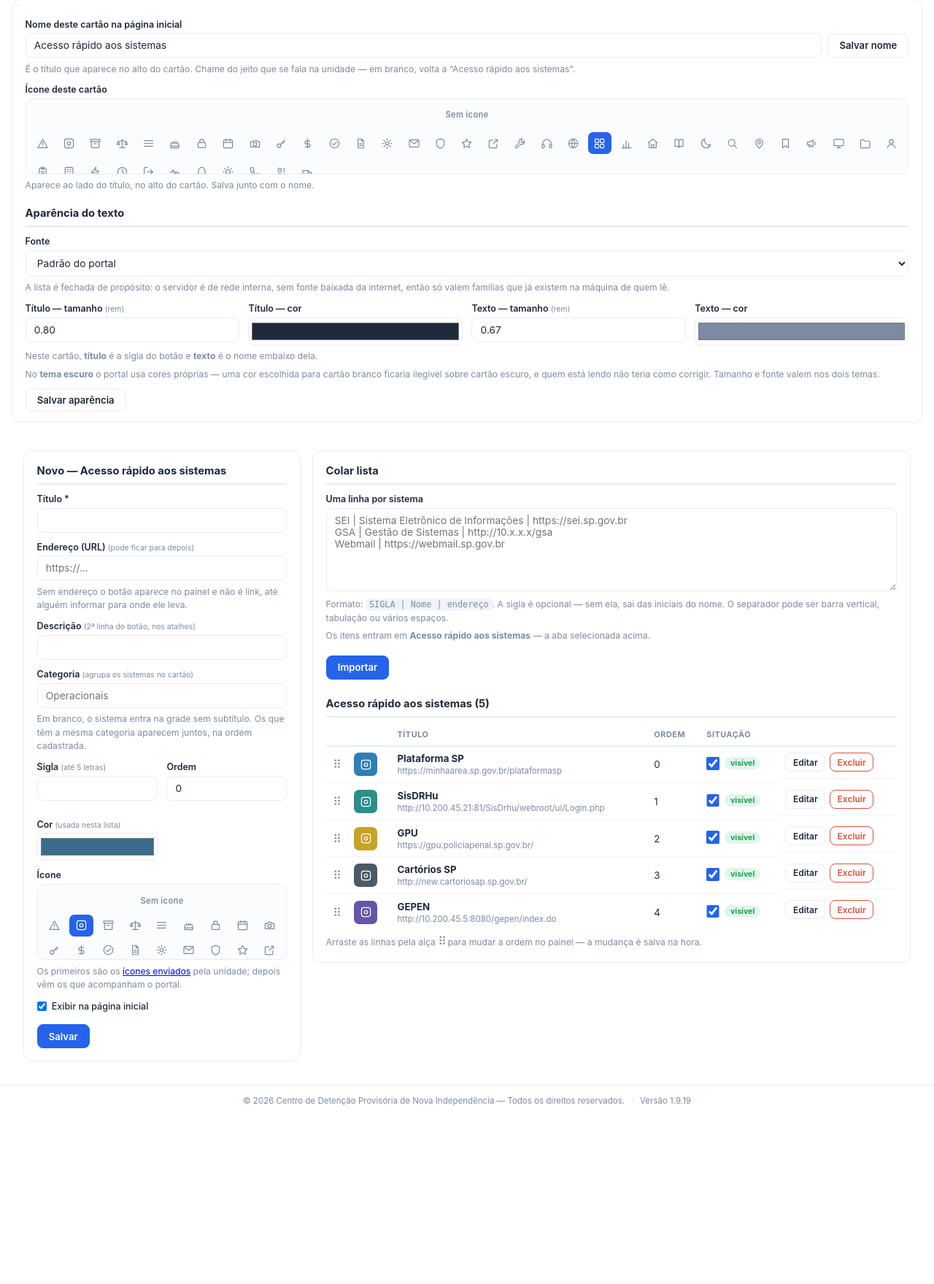
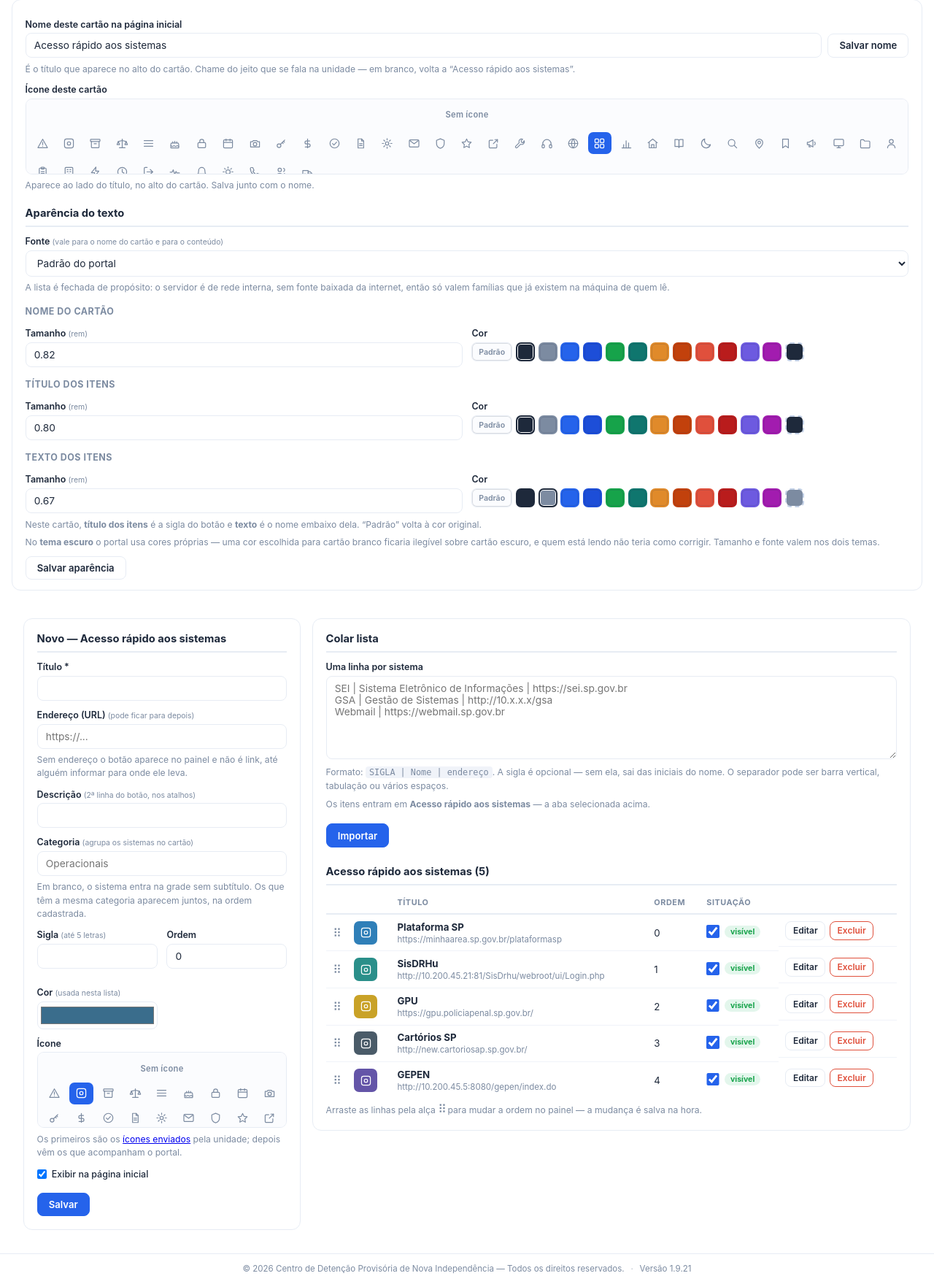
Before and after one commit to jpfagiani/portal, a Flask app: page /admin/links in a window 1280 px wide. Shown: the part 347-2106 px from the top of the page at 73% size. Before the commit the page ends 1862 px from the top, so only its background shows below. Run offline with Flask 3, Linux system fonts and the light colour scheme; the visitor is signed in with stand-in values (Sample User, id 1); data comes from the database, SQL or seed files in the repository; data that the repository does not hold is empty.

Commit message:
Add files via upload

```diff
--- a/app.py
+++ b/app.py
@@ -486,11 +486,19 @@ CARTAO_APARENCIA = {
     # Medidas do cartão do painel, que é do que a tela de Ramais fala. A página
     # "ver todos" é outra coisa — três colunas de lista — e tem medida própria.
     'ramais':        ('ramais',   '0.74', '#1e293b', '0.78', '#1e293b'),
+    # Últimas notícias: título de cada notícia em vermelho e um pouco maior que
+    # os demais cartões (era .80–.85rem e cor do texto); o texto é a data.
+    'noticias':      ('noticias', '0.95', '#b91c1c', '0.68', '#7c8ba1'),
 }
+# Nome do cartão (o cabeçalho "ÚLTIMAS NOTÍCIAS", "ATALHOS ÚTEIS"...): tamanho e
+# cor próprios, iguais em todos os cartões. Os padrões são o que a folha já
+# desenhava (.82rem, cor do texto), então nada muda de lugar até alguém mexer.
+CAB_TAM_PADRAO, CAB_COR_PADRAO = '0.82', '#1e293b'
 PADROES.update({
     chave: valor
     for pref, t_tam, t_cor, x_tam, x_cor in CARTAO_APARENCIA.values()
     for chave, valor in ((f'{pref}_fonte', 'padrao'),
+                         (f'{pref}_cab_tam', CAB_TAM_PADRAO), (f'{pref}_cab_cor', CAB_COR_PADRAO),
                          (f'{pref}_titulo_tam', t_tam), (f'{pref}_titulo_cor', t_cor),
                          (f'{pref}_texto_tam', x_tam),  (f'{pref}_texto_cor', x_cor))
     if chave not in PADROES})
@@ -519,6 +527,7 @@ CARTAO_PARTES = {
     'sistemas': ('a sigla do botão', 'o nome embaixo dela'),
     'atalhos':  ('o nome do atalho', 'a descrição embaixo dele'),
     'ramais':   ('o nome do setor',  'o número do ramal'),
+    'noticias': ('o título de cada notícia', 'a data e a categoria acima dele'),
 }
 
 
@@ -526,6 +535,7 @@ def campos_aparencia(chave):
     """(campo, faixa) de cada ajuste do cartão. Faixa só para tamanho."""
     pref = CARTAO_APARENCIA[chave][0]
     return ((f'{pref}_fonte', None),
+            (f'{pref}_cab_tam', (0.6, 1.8)), (f'{pref}_cab_cor', None),
             (f'{pref}_titulo_tam', (0.6, 2.0)), (f'{pref}_titulo_cor', None),
             (f'{pref}_texto_tam', (0.5, 2.0)),  (f'{pref}_texto_cor', None))
 
@@ -629,6 +639,11 @@ def posicao_capa(valor):
 def cor_hexa(valor, padrao):
     valor = (valor or '').strip()
     return valor if _HEX.match(valor) else padrao
+
+
+# A paleta de amostras fica disponível a qualquer template, inclusive os macros
+# importados sem contexto (campos.html), que desenham a aparência dos cartões.
+app.jinja_env.globals['PALETA'] = PALETA
 
 
 @app.template_global()
@@ -1122,6 +1137,7 @@ def init_db():
             # "Leia também" começa desligado: ligá-lo é escolha de cada página,
             # e as já existentes não ganham um bloco novo por conta da atualização.
             ('paginas_lateral', 'mostrar_leia',   'INTEGER NOT NULL DEFAULT 0'),
+            ('noticias', 'ordem',    'INTEGER NOT NULL DEFAULT 0'),
             ('ramais',   'destaque', 'INTEGER NOT NULL DEFAULT 0'),
             ('usuarios', 'ultimo_acesso', "TEXT DEFAULT ''")):
         existentes = {c[1] for c in con.execute(f'PRAGMA table_info({tabela})')}
@@ -1246,7 +1262,7 @@ def _valida_csrf():
             abort(400, 'Sessão expirada. Recarregue a página e tente de novo.')
 
 
-VERSAO = '1.9.19'
+VERSAO = '1.9.21'
 
 MESES = ['Janeiro', 'Fevereiro', 'Março', 'Abril', 'Maio', 'Junho', 'Julho',
          'Agosto', 'Setembro', 'Outubro', 'Novembro', 'Dezembro']
--- a/static/limpo.css
+++ b/static/limpo.css
@@ -330,8 +330,8 @@ a.lp-destaque:hover{background:var(--azul-forte)}
 .not-item{display:flex;gap:.6rem;align-items:center;text-decoration:none;color:inherit;padding:.35rem;border-radius:10px;background:var(--cartao-suave)}
 .not-item:hover,.not-item:focus-visible{outline:0;box-shadow:inset 0 0 0 1px var(--azul)}
 .not-item img{width:3.4rem;height:3.4rem;object-fit:cover;border-radius:8px;flex-shrink:0}
-.not-item small{display:block;color:var(--texto-fraco);font-size:.68rem}
-.not-item strong{font-size:.85rem;line-height:1.25}
+.not-item small{display:block;color:var(--noticias-texto-cor,var(--texto-fraco));font-size:var(--noticias-texto-tam,.68rem);font-family:var(--noticias-fonte,inherit)}
+.not-item strong{font-size:var(--noticias-titulo-tam,.95rem);color:var(--noticias-titulo-cor,#b91c1c);font-family:var(--noticias-fonte,inherit);line-height:1.25}
 .not-todas{font-size:.8rem;color:var(--azul);text-decoration:none;font-weight:600;align-self:flex-end}
 .pagina-noticia{max-width:none}
 .noticia-cat{font-size:.72rem;font-weight:700;text-transform:uppercase;letter-spacing:.06em;color:var(--azul)}
@@ -353,7 +353,7 @@ a.lp-destaque:hover{background:var(--azul-forte)}
 .lateral-paginas .not-lista{gap:.45rem}
 .lateral-paginas .not-item{align-items:flex-start;padding:.4rem}
 .lateral-paginas .not-item img{width:2.6rem;height:2.6rem}
-.lateral-paginas .not-item strong{font-size:.8rem;line-height:1.3}
+.lateral-paginas .not-item strong{line-height:1.3}
 .lateral-paginas .not-todas{font-size:.74rem}
 .regiao-topo .cartao[data-larg="3"] .ladrilhos{grid-template-columns:repeat(auto-fill,minmax(190px,1fr))}
 .lateral-paginas>.cartao:first-child{padding-top:0}
@@ -582,3 +582,8 @@ a.lp-destaque:hover{background:var(--azul-forte)}
 
 .lista-admin{display:flex;flex-wrap:wrap;gap:.5rem;align-items:flex-start;padding:.5rem 1rem;border-bottom:1px dashed #cbd5e1}
 .lista-admin details{flex:1 1 100%}.lista-admin ul{margin:.4rem 0 0;padding-left:1rem;list-style:none}
+/* Puxadores azuis de arrastar sobre as imagens dos cartões: removidos da tela.
+   O tamanho da imagem continua sendo ajustado na edição do cartão. */
+.com-img-alca,.com-img-etiqueta{display:none!important}
+.com-img-caixa[data-editavel].livre .com-imagem{cursor:auto}
+.cartao-cab h2::before,.tela-livre>.cartao .cartao-cab h2::before{content:none!important;display:none!important}
--- a/static/paleta.js
+++ b/static/paleta.js
@@ -6,6 +6,8 @@
     consegue representar ausência de cor: ele sempre devolve alguma. */
 (function () {
   document.querySelectorAll('[data-paleta]').forEach(function (paleta) {
+    if (paleta.dataset.pronta) return;   // a tela pode carregar o script duas vezes
+    paleta.dataset.pronta = '1';
     var campo = paleta.querySelector('[data-paleta-valor]');
     var livre = paleta.querySelector('[data-paleta-livre]');
     var amostras = paleta.querySelectorAll('.paleta-amostra');
--- a/static/style.css
+++ b/static/style.css
@@ -74,6 +74,10 @@ html[data-tema="escuro"]{
   --chamados-titulo-cor:#e4eaf6; --chamados-texto-cor:#8a99b5;
   --reservas-titulo-cor:#e4eaf6; --reservas-texto-cor:#8a99b5;
   --ramais-titulo-cor:#e4eaf6;   --ramais-texto-cor:#e4eaf6;
+  --noticias-titulo-cor:#f87171; --noticias-texto-cor:#8a99b5;
+  --cartao1-cab-cor:#e4eaf6; --cartao2-cab-cor:#e4eaf6; --cartao3-cab-cor:#e4eaf6;
+  --cartao4-cab-cor:#e4eaf6; --cartao5-cab-cor:#e4eaf6; --sistemas-cab-cor:#e4eaf6;
+  --atalhos-cab-cor:#e4eaf6; --ramais-cab-cor:#e4eaf6;   --noticias-cab-cor:#e4eaf6;
 }
 
 *{box-sizing:border-box;margin:0;padding:0}
@@ -1116,6 +1120,7 @@ html[data-tema="escuro"] .img-fundo .livre-corpo::before{opacity:.12}
    moldura: é a mesma caixa, outro assunto. */
 .aparencia-cartao{margin-top:.2rem}
 .aparencia-cartao .acoes{margin-top:.6rem}
+.aparencia-sub{font-size:.78rem;margin:1rem 0 .2rem;color:var(--texto-fraco);text-transform:uppercase;letter-spacing:.5px}
 
 /* ── conteúdo dos itens do cartão ──────────────────────────────────────────
    Imagem e vídeo são conteúdo, não decoração: ocupam a largura do texto e
@@ -1401,3 +1406,8 @@ html[data-tema="escuro"] .com-img-link-fundo:hover .com-img-fundo{opacity:.2}
 .livre-menu button:disabled{opacity:.4;cursor:default}
 .livre-menu button.perigo{color:#dc2626}
 .livre-menu kbd{font:inherit;font-size:.72rem;color:var(--texto-fraco,#7c8ba1)}
+
+/* posição das notícias no admin */
+.pos-noticia{white-space:nowrap}
+.mover-noticia{display:inline-flex;gap:2px;margin-left:.4rem}
+.mover-noticia .btn{padding:0 .35rem;min-width:0;line-height:1.4}
--- a/templates/base.html
+++ b/templates/base.html
@@ -41,6 +41,8 @@
         resolvida — o template não escolhe família. #}
     {% for pref, fonte in aparencia_cartoes %}
     --{{ pref }}-fonte:      {{ fonte }};
+    --{{ pref }}-cab-tam:    {{ cfg[pref ~ '_cab_tam'] }}rem;
+    --{{ pref }}-cab-cor:    {{ cfg[pref ~ '_cab_cor'] }};
     --{{ pref }}-titulo-tam: {{ cfg[pref ~ '_titulo_tam'] }}rem;
     --{{ pref }}-titulo-cor: {{ cfg[pref ~ '_titulo_cor'] }};
     --{{ pref }}-texto-tam:  {{ cfg[pref ~ '_texto_tam'] }}rem;
@@ -54,6 +56,16 @@
     --capa-veu-cheio: {{ rgba(cfg.capa_cor, '0.94') }};
     --capa-veu-zero:  {{ rgba(cfg.capa_cor, '0') }};
   }
+  {#  Nome de cada cartão (o cabeçalho): fonte, tamanho e cor escolhidos na tela
+      do cartão. O cartão se identifica por data-cartao (ver `pos` em
+      blocos.html); só entram prefixos de CARTAO_APARENCIA, e os valores já
+      foram validados na gravação. #}
+  {% for pref, fonte in aparencia_cartoes %}
+  .cartao[data-cartao="{{ pref }}"] .cartao-cab h2{
+    font-family:var(--{{ pref }}-fonte);
+    font-size:var(--{{ pref }}-cab-tam);
+    color:var(--{{ pref }}-cab-cor)}
+  {% endfor %}
   {% if cfg.fundo_modo == 'imagem' and fundo_nome %}
   /* Foto da unidade atrás de tudo, clareada pelo véu para o texto dos cartões
      continuar legível. O arquivo é fixo em static/ — trocá-lo troca o fundo, e
--- a/templates/blocos.html
+++ b/templates/blocos.html
@@ -282,7 +282,7 @@
     iguais — o que muda e o nome, a posicao e o que a unidade escreve. #}
 {#  Onde o cartão fica. No layout livre vem do quadro de 12 colunas (gx, gy, gw,
     gh); no de colunas, dos atributos que o CSS traduz para a grade. #}
-{% macro pos(c) %}{% if livre %}data-chave="{{ c.chave }}" data-gx="{{ c.gx }}" data-gy="{{ c.gy }}" data-gw="{{ c.gw }}" data-gh="{{ c.gh }}" style="grid-column:{{ c.gx + 1 }} / span {{ c.gw }};grid-row:{{ c.gy + 1 }} / span {{ c.gh }}{% if c.z %};z-index:{{ c.z }}{% endif %}"{% else %}{% if c.largura > 1 %}data-larg="{{ c.largura }}"{% endif %}{% if c.coluna %} data-col="{{ c.coluna }}"{% endif %}{% if c.altura %} data-alt="{{ c.altura }}"{% endif %}{% endif %}{% endmacro %}
+{% macro pos(c) %}data-cartao="{{ c.chave }}" {% if livre %}data-chave="{{ c.chave }}" data-gx="{{ c.gx }}" data-gy="{{ c.gy }}" data-gw="{{ c.gw }}" data-gh="{{ c.gh }}" style="grid-column:{{ c.gx + 1 }} / span {{ c.gw }};grid-row:{{ c.gy + 1 }} / span {{ c.gh }}{% if c.z %};z-index:{{ c.z }}{% endif %}"{% else %}{% if c.largura > 1 %}data-larg="{{ c.largura }}"{% endif %}{% if c.coluna %} data-col="{{ c.coluna }}"{% endif %}{% if c.altura %} data-alt="{{ c.altura }}"{% endif %}{% endif %}{% endmacro %}
 
 {% macro cartao_painel(c, itens) %}
   {#  Cartão sem nenhum item some para quem só visita; o administrador continua
--- a/templates/campos.html
+++ b/templates/campos.html
@@ -71,7 +71,7 @@
     {% for nome, v in extra.items() %}
     <input type="hidden" name="{{ nome }}" value="{{ v }}">
     {% endfor %}
-    <label>Fonte</label>
+    <label>Fonte <small>(vale para o nome do cartão e para o conteúdo)</small></label>
     <select name="{{ pref }}_fonte">
       {% for chave, (rotulo, _) in fontes.items() %}
       <option value="{{ chave }}"
@@ -81,30 +81,47 @@
     <p class="dica">A lista é fechada de propósito: o servidor é de rede
       interna, sem fonte baixada da internet, então só valem famílias que já
       existem na máquina de quem lê.</p>
+
+    <h3 class="aparencia-sub">Nome do cartão</h3>
     <div class="linha">
       <div>
-        <label>Título — tamanho <small>(rem)</small></label>
+        <label>Tamanho <small>(rem)</small></label>
+        <input name="{{ pref }}_cab_tam" type="number" step="0.01" min="0.6" max="1.8"
+               value="{{ cfg[pref ~ '_cab_tam'] }}">
+      </div>
+      <div>
+        <label>Cor</label>
+        {{ paleta(pref ~ '_cab_cor', cfg[pref ~ '_cab_cor'], PALETA) }}
+      </div>
+    </div>
+
+    <h3 class="aparencia-sub">Título dos itens</h3>
+    <div class="linha">
+      <div>
+        <label>Tamanho <small>(rem)</small></label>
         <input name="{{ pref }}_titulo_tam" type="number" step="0.01" min="0.6" max="2"
                value="{{ cfg[pref ~ '_titulo_tam'] }}">
       </div>
       <div>
-        <label>Título — cor</label>
-        <input name="{{ pref }}_titulo_cor" type="color"
-               value="{{ cfg[pref ~ '_titulo_cor'] }}">
+        <label>Cor</label>
+        {{ paleta(pref ~ '_titulo_cor', cfg[pref ~ '_titulo_cor'], PALETA) }}
       </div>
+    </div>
+
+    <h3 class="aparencia-sub">Texto dos itens</h3>
+    <div class="linha">
       <div>
-        <label>Texto — tamanho <small>(rem)</small></label>
+        <label>Tamanho <small>(rem)</small></label>
         <input name="{{ pref }}_texto_tam" type="number" step="0.01" min="0.5" max="2"
                value="{{ cfg[pref ~ '_texto_tam'] }}">
       </div>
       <div>
-        <label>Texto — cor</label>
-        <input name="{{ pref }}_texto_cor" type="color"
-               value="{{ cfg[pref ~ '_texto_cor'] }}">
+        <label>Cor</label>
+        {{ paleta(pref ~ '_texto_cor', cfg[pref ~ '_texto_cor'], PALETA) }}
       </div>
     </div>
-    <p class="dica">Neste cartão, <strong>título</strong> é {{ titulo_e }} e
-      <strong>texto</strong> é {{ texto_e }}.
+    <p class="dica">Neste cartão, <strong>título dos itens</strong> é {{ titulo_e }} e
+      <strong>texto</strong> é {{ texto_e }}. “Padrão” volta à cor original.
       {%- if pref == 'com' %} Isto é o padrão de todos os comunicados; um que
       precise ser diferente tem os mesmos campos no próprio cadastro, ao lado.
       {%- endif %}</p>
@@ -113,6 +130,7 @@
       escuro, e quem está lendo não teria como corrigir. Tamanho e fonte valem
       nos dois temas.</p>
     <div class="acoes"><button class="btn" type="submit">Salvar aparência</button></div>
+    <script src="{{ url_for('static', filename='paleta.js') }}"></script>
   </form>
 {% endmacro %}
 
```
Also changed, not shown: modulos/noticias.py (+47 -6 lines), static/noticia-ordem.js (added, +45 -0 lines), templates/admin_noticias.html (+24 -4 lines), tests/test_modulos.py (+39 -0 lines), README.md, 1 other file.
